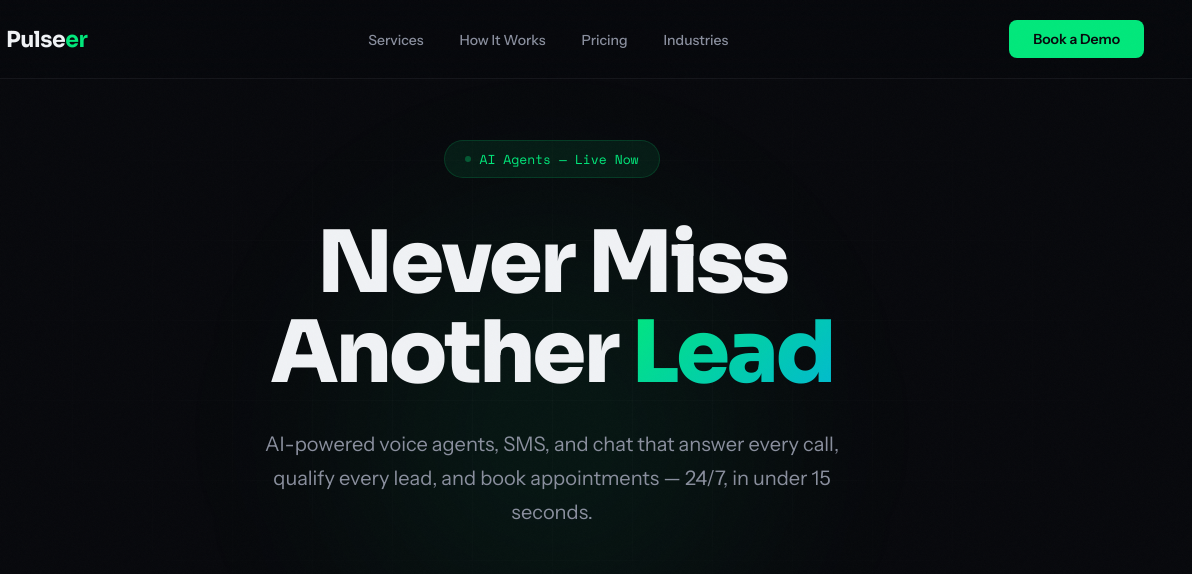
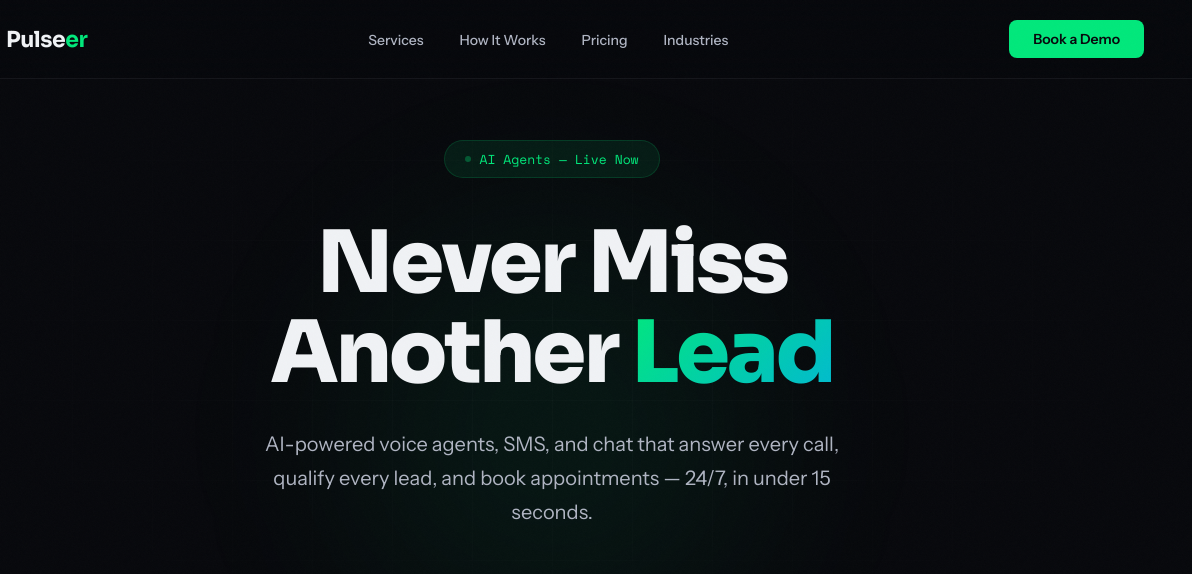
Before and after one commit to Pulseer/site, a plain HTML site: page index.html in a window 1280 px wide. Shown: the top 574 px of the page, 88-1280 px from the left. Drawn offline with nearby package versions, Linux system fonts and the light colour scheme.

Commit message:
Add files via upload

```diff
--- a/index.html
+++ b/index.html
@@ -17,8 +17,8 @@
   --pulse-green-glow: rgba(0, 232, 123, 0.15);
   --pulse-green-glow-strong: rgba(0, 232, 123, 0.3);
   --text-primary: #F0F2F5;
-  --text-secondary: #8A8F9E;
-  --text-dim: #555B6E;
+  --text-secondary: #B0B5C3;
+  --text-dim: #7A8194;
   --border: rgba(255,255,255,0.06);
   --border-hover: rgba(0, 232, 123, 0.2);
   --font-display: 'Sora', sans-serif;
```
